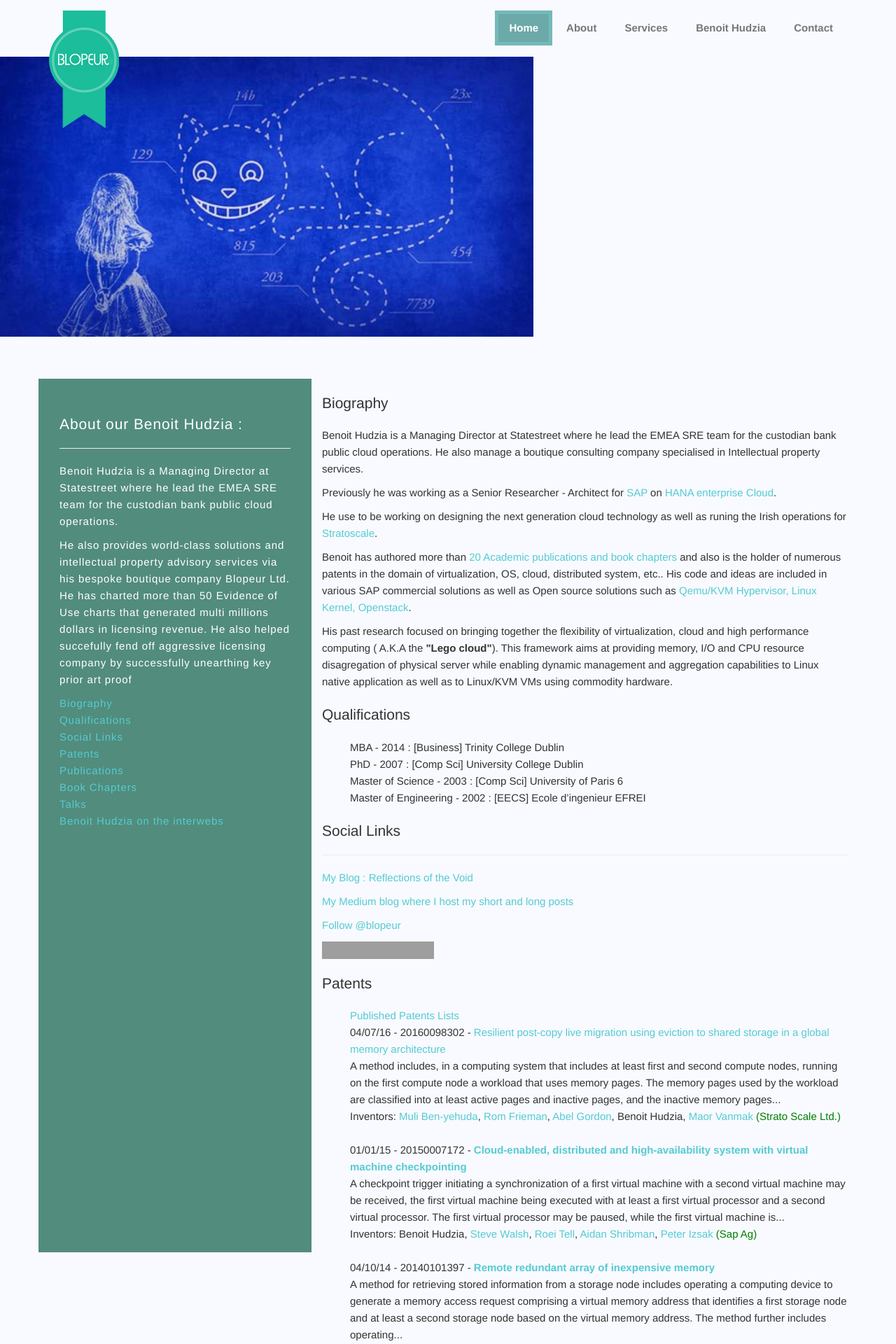
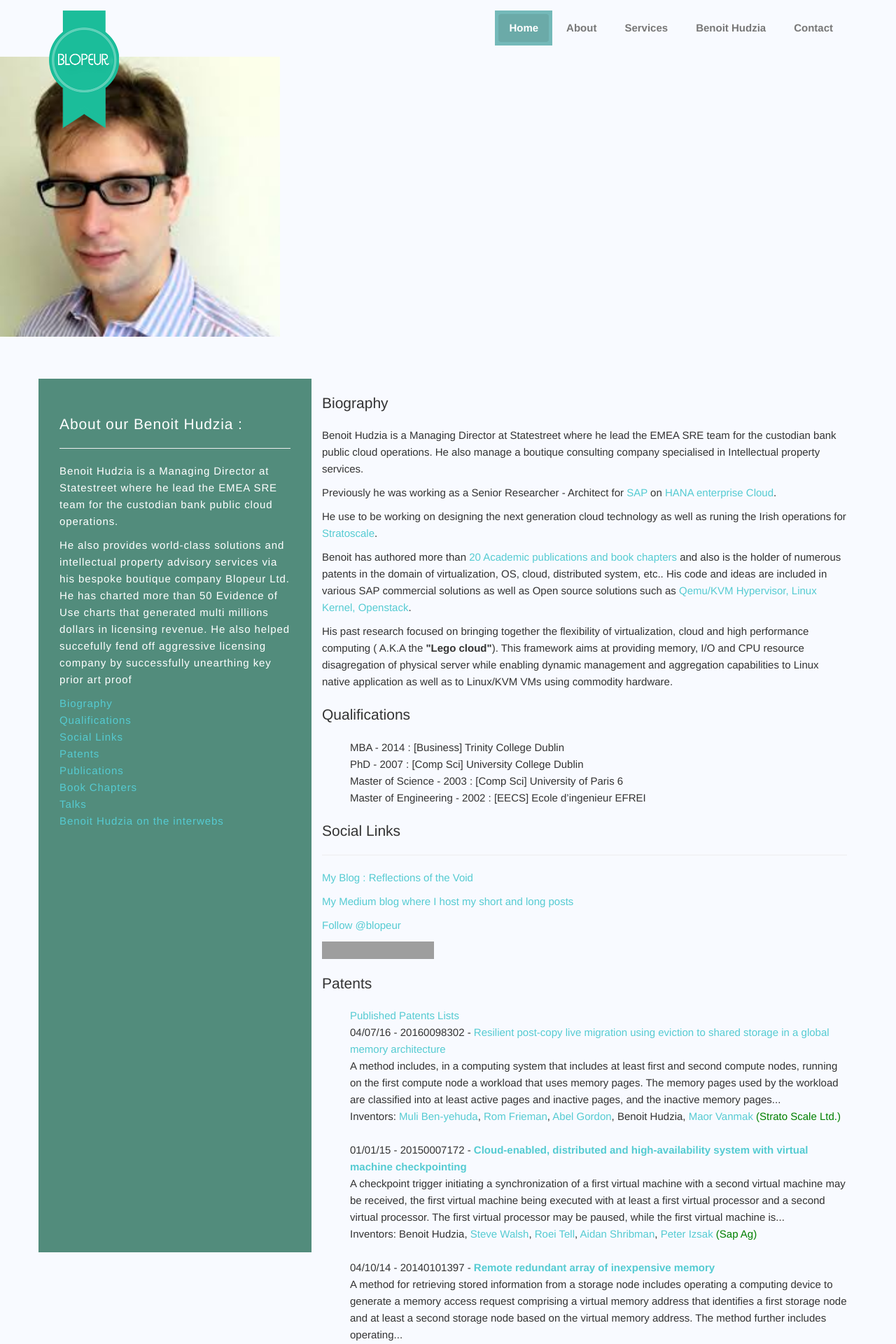
Before and after one commit to Blopeur/blopeur.github.io, a Jekyll site: the page built from benoithudzia.html, in a window 1280 px wide. Shown: the top 1920 px of the page at 70% size. Built offline with Jekyll 4.4.1, drawn with Linux system fonts in a browser that asks for light colours; comment, search, counter and statistics services are not loaded; grey boxes are pictures that could not be loaded.

Commit message:
Change Benoit Pic

```diff
--- a/benoithudzia.html
+++ b/benoithudzia.html
@@ -6,7 +6,7 @@
 <!-- Main Container -->
 
 <div class="row container-kamn">
-    <img src="assets/img/slider/slide1.jpg" class="blog-post" alt="Feature-img" height="400">
+    <img src="assets/img/slider/benoithudzia.jpg" class="blog-post" alt="Feature-img" height="400">
 </div>
 
 <div id="banners"></div>
```
Also changed, not shown: assets/img/slider/benoithudzia.jpg (added).
